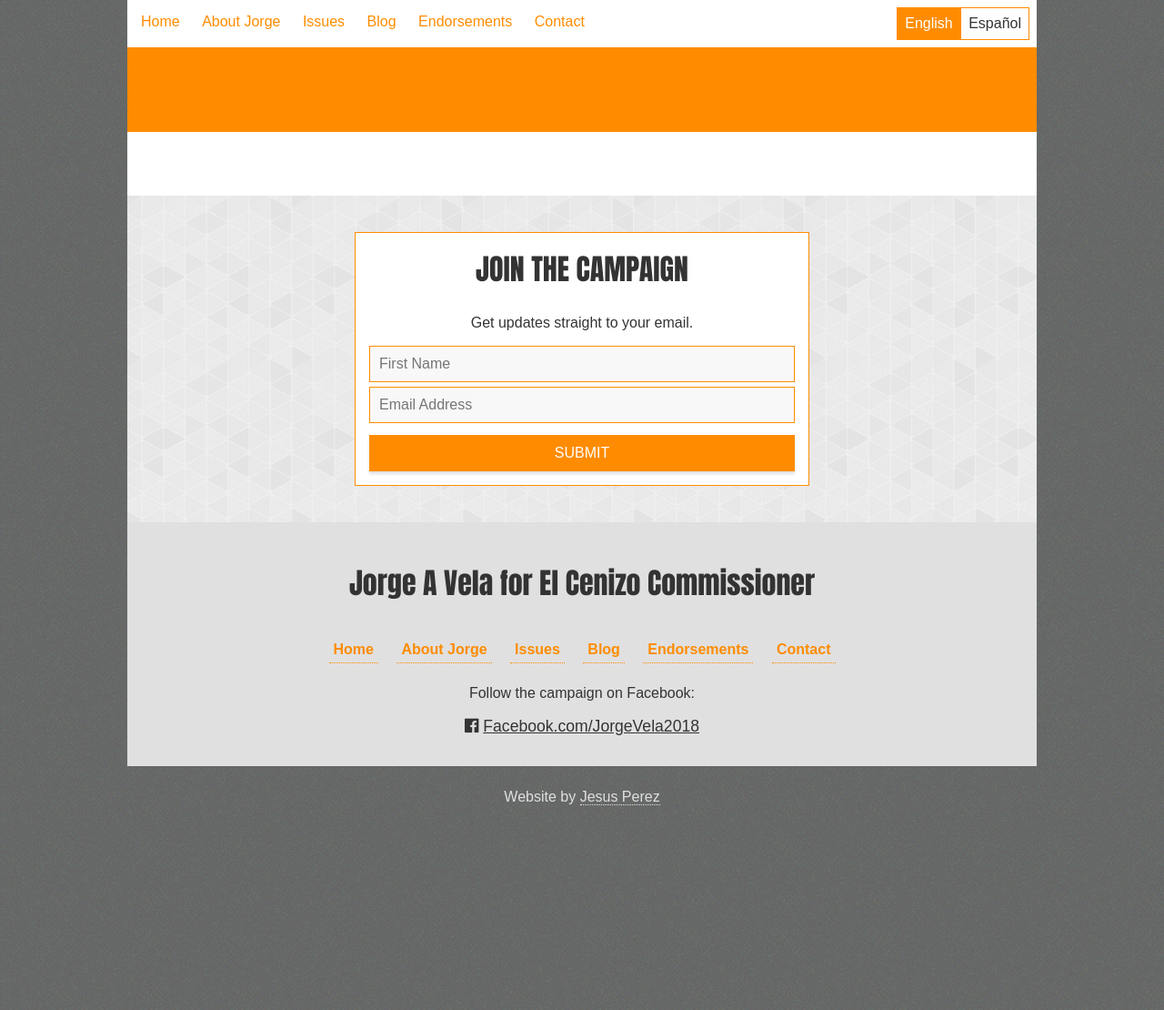
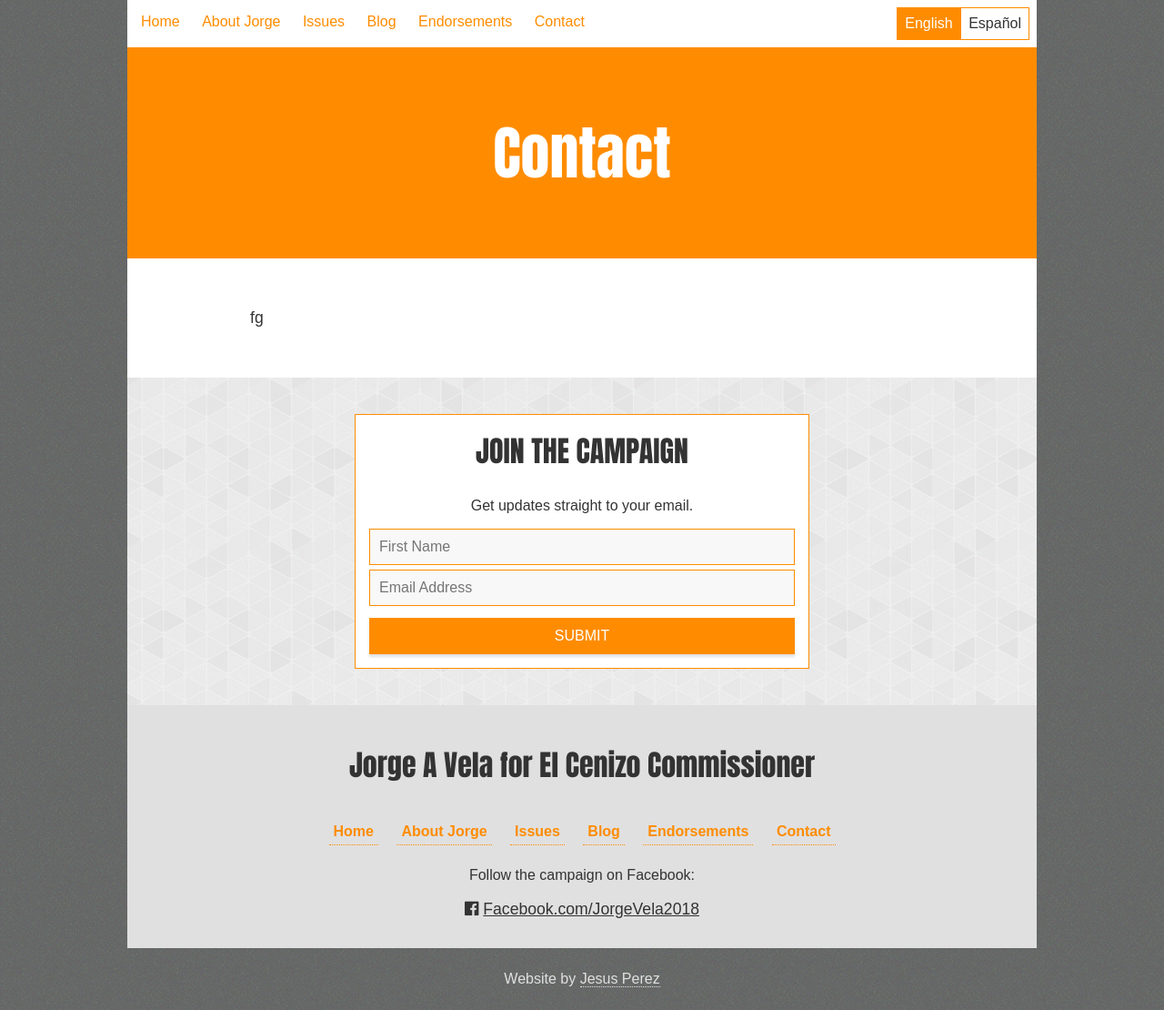
Before and after one commit to vela2018/vela2018.github.io, a Jekyll site: the page built from contact.html, in a window 1280 px wide and 1110 px high. Shown: the whole window at 91% size. Built offline with Jekyll 4.4.1, drawn with Linux system fonts in a browser that asks for light colours; nearby versions of some CDN libraries.

Commit message:
Update from Forestry.io - Updated contact.html

```diff
--- a/contact.html
+++ b/contact.html
@@ -1,8 +1,9 @@
 ---
 layout: page
-English_Title:
-Spanish_Title:
+English_Title: Contact
+Spanish_Title: Contactanos
+English_Body_Text: "<p>fg</p>"
+Spanish_Body_Text: "<p>sdfg</p>"
+title: Contact
 
-English_Body_Text:
-Spanish_Body_Text:
 ---
```
